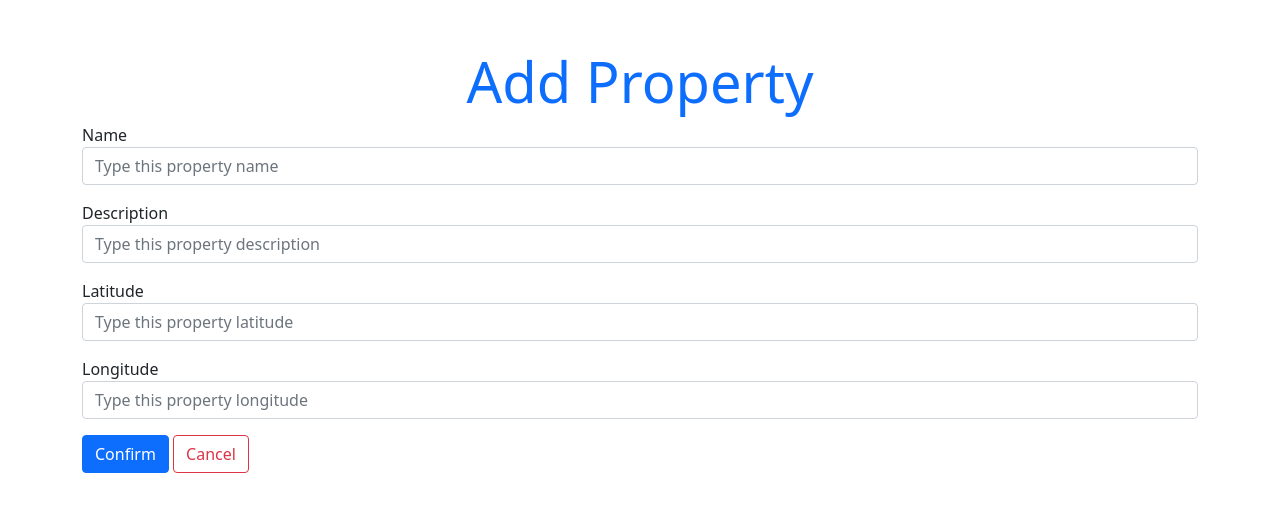
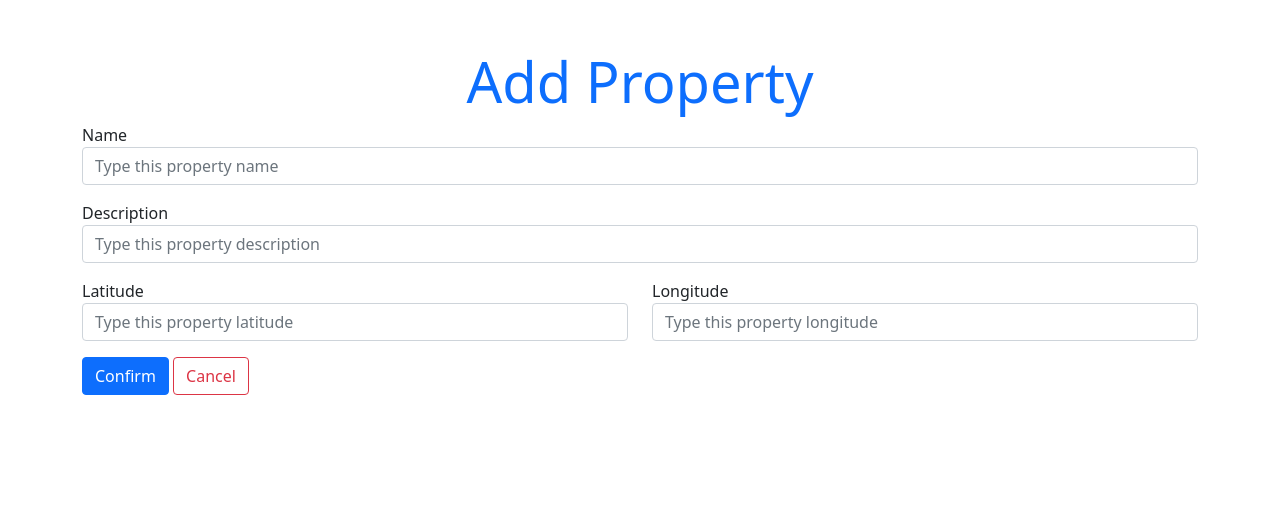
Before and after one commit to tiagodefendi/Hydro-Cultiva-Connect, a Django app: page /add_property/ in a window 1280 px wide. Shown: the top 512 px of the page. Run offline with Django 4.2, Linux system fonts and the light colour scheme; a user stored in the database is signed in; some libraries are stand-ins or nearby versions.

Commit message:
+ button

```diff
--- a/frontend/templates/add_property.html
+++ b/frontend/templates/add_property.html
@@ -38,14 +38,22 @@
                 <input type="text" class="form-control" id="description" name="description" placeholder="Type this property description">
             </div>
 
-            <div class="mb-3"> <!-- latitude -->
-                <label for="latitude">Latitude</label>
-                <input type="text" class="form-control" id="latitude" name="latitude" placeholder="Type this property latitude" required>
-            </div>
+            <div class="row">
+                <!-- Campo Latitude -->
+                <div class="col-md-6"> <!-- Coluna com metade da largura (50%) -->
+                    <div class="mb-3">
+                        <label for="latitude">Latitude</label>
+                        <input type="text" class="form-control" id="latitude" name="latitude" placeholder="Type this property latitude" required>
+                    </div>
+                </div>
 
-            <div class="mb-3"> <!-- longitude -->
-                <label for="longitude">Longitude</label>
-                <input type="text" class="form-control" id="longitude" name="longitude" placeholder="Type this property longitude" required>
+                <!-- Campo Longitude -->
+                <div class="col-md-6"> <!-- Outra coluna com metade da largura (50%) -->
+                    <div class="mb-3">
+                        <label for="longitude">Longitude</label>
+                        <input type="text" class="form-control" id="longitude" name="longitude" placeholder="Type this property longitude" required>
+                    </div>
+                </div>
             </div>
 
             <div class="mb-3"> <!-- buttons -->
```
